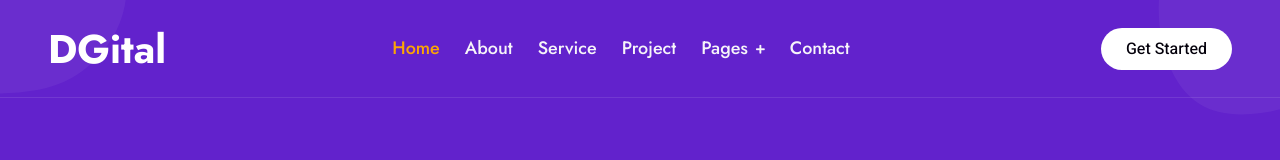
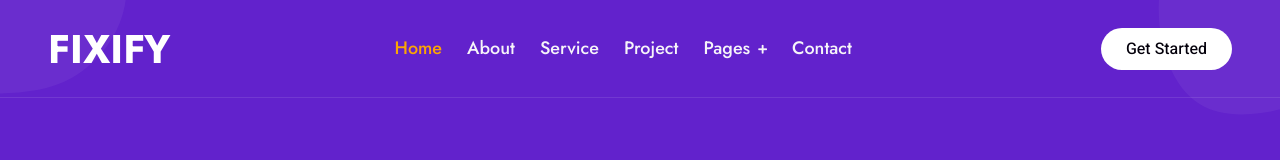
Before and after one commit to FixifyServices/fixify.github.io, a plain HTML site: page index.html in a window 1280 px wide. Shown: the top 160 px of the page. Drawn offline with nearby package versions, Linux system fonts and the light colour scheme.

Commit message:
Update index.html

```diff
--- a/index.html
+++ b/index.html
@@ -47,7 +47,7 @@
         <div class="container-xxl position-relative p-0">
             <nav class="navbar navbar-expand-lg navbar-light px-4 px-lg-5 py-3 py-lg-0">
                 <a href="" class="navbar-brand p-0">
-                    <h1 class="m-0">DGital</h1>
+                    <h1 class="m-0">FIXIFY</h1>
                     <!-- <img src="img/logo.png" alt="Logo"> -->
                 </a>
                 <button class="navbar-toggler" type="button" data-bs-toggle="collapse" data-bs-target="#navbarCollapse">
```
